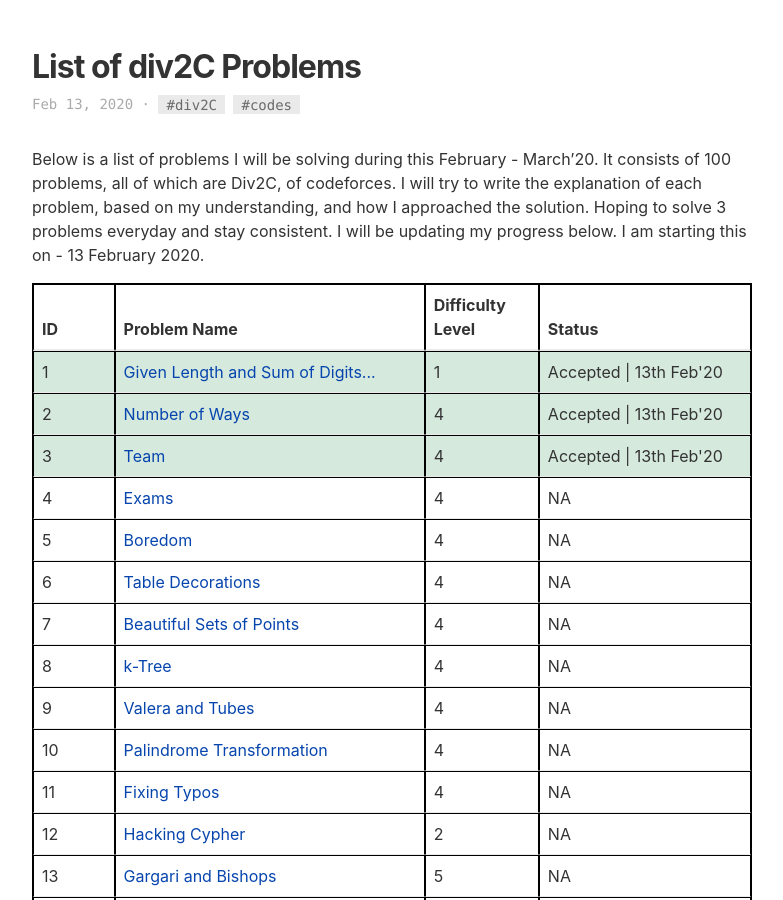
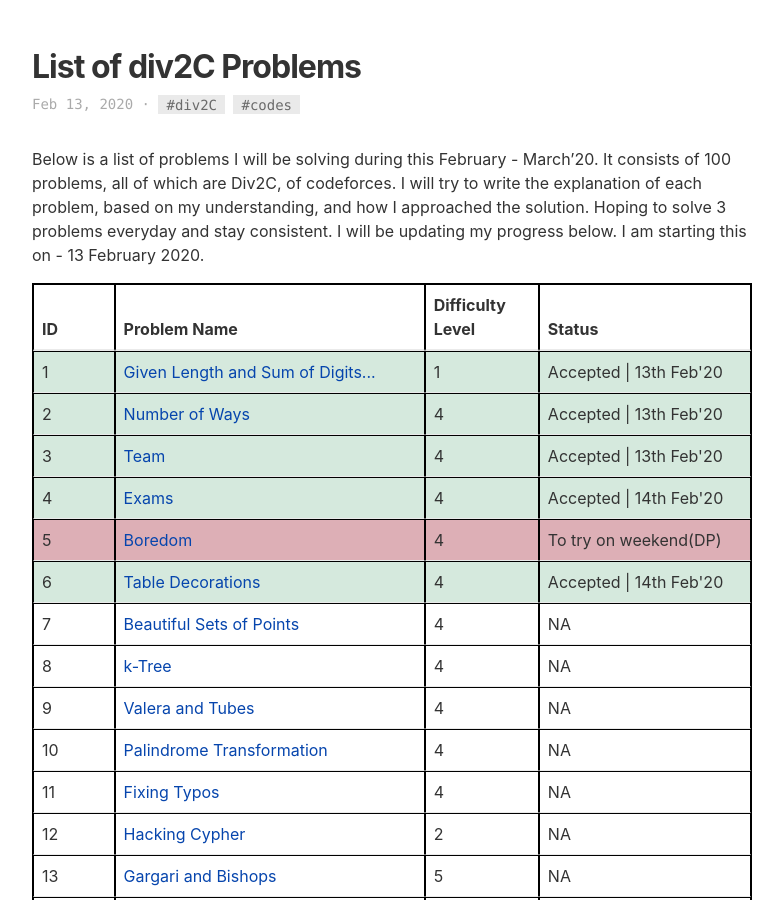
Before and after one commit to vaibhavahuja/vaibhavahuja.github.io, a Jekyll site: the page built from _posts/2020-02-13-practice-list-1.md, in a window 1280 px wide and 900 px high. Shown: the whole window, without its empty margins (8-791 px from the left). Built offline with Jekyll 4.4.1, drawn with Linux system fonts in a browser that asks for light colours; comment, search, counter and statistics services are not loaded.

Commit message:
updated practice progress

```diff
--- a/_posts/2020-02-13-practice-list-1.md
+++ b/_posts/2020-02-13-practice-list-1.md
@@ -18,41 +21,41 @@ Below is a list of problems I will be solving during this February - March'20. I
 		<th style="width:15%;">Difficulty Level</th>
 		<th style="width:30%;">Status</th>
 	</tr>
-	<tr style="background-color: #d5e9dd;">
+	<tr style="background-color: {{page.green}};">
 		<td>1</td>
 		<td><a href="http://codeforces.com/problemset/problem/489/C" target="_blank">Given Length and Sum of Digits...</a></td>
 		<td>1</td>
 		<td>Accepted | 13th Feb'20</td>
 	</tr>
-	<tr style="background-color: #d5e9dd;">
+	<tr style="background-color: {{page.green}};">
 		<td>2</td>
 		<td><a href="http://codeforces.com/problemset/problem/466/C" target="_blank">Number of Ways</a></td>
 		<td>4</td>
 		<td>Accepted | 13th Feb'20</td>
 	</tr>
-	<tr style="background-color: #d5e9dd;">
+	<tr style="background-color: {{page.green}};">
 		<td>3</td>
 		<td><a href="http://codeforces.com/problemset/problem/401/C" target="_blank">Team</a></td>
 		<td>4</td>
 		<td>Accepted | 13th Feb'20</td>
 	</tr>
-	<tr style="background-color: white;">
+	<tr style="background-color: {{page.green}};">
 		<td>4</td>
 		<td><a href="http://codeforces.com/problemset/problem/479/C" target="_blank">Exams</a></td>
 		<td>4</td>
-		<td>NA</td>
+		<td>Accepted | 14th Feb'20</td>
 	</tr>
-	<tr style="background-color: white;">
+	<tr style="background-color: {{page.red}};">
 		<td>5</td>
 		<td><a href="http://codeforces.com/problemset/problem/455/A" target="_blank">Boredom</a></td>
 		<td>4</td>
-		<td>NA</td>
+		<td>To try on weekend(DP) </td>
 	</tr>
-	<tr style="background-color: white;">
+	<tr style="background-color: {{page.green}};">
 		<td>6</td>
 		<td><a href="http://codeforces.com/problemset/problem/478/C" target="_blank">Table Decorations</a></td>
 		<td>4</td>
-		<td>NA</td>
+		<td>Accepted | 14th Feb'20</td>
 	</tr>
 	<tr style="background-color: white;">
 		<td>7</td>
```
Also changed, not shown: other parts of _posts/2020-02-13-practice-list-1.md (+3 -0 lines), 2 other files.
